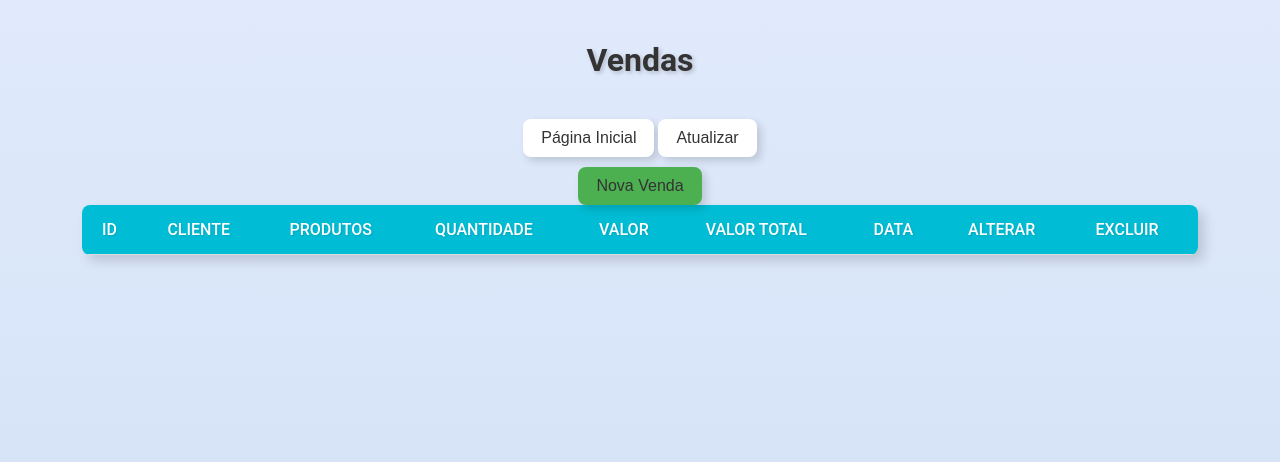
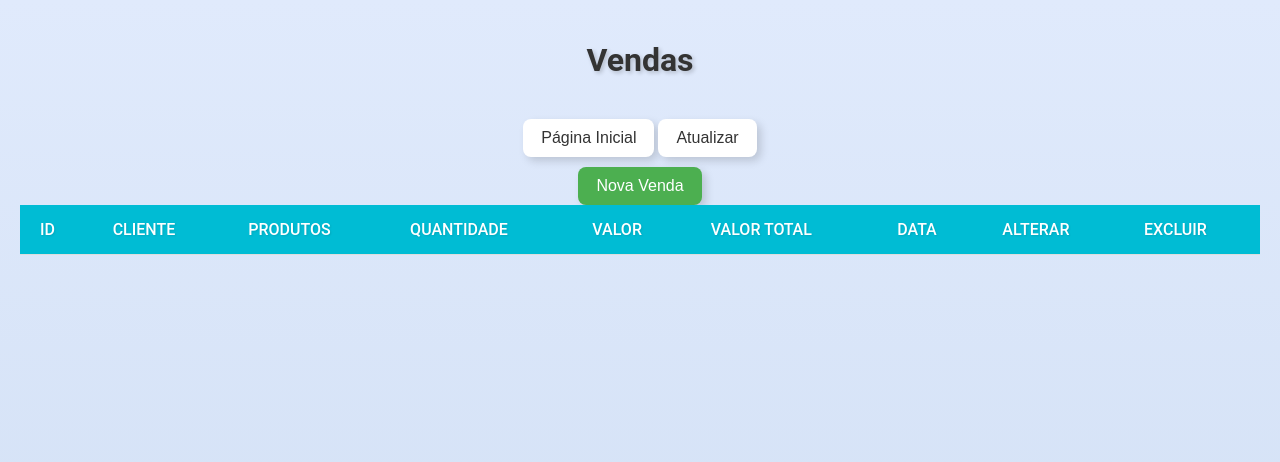
Before and after one commit to henriquefontes802/arommadb, a Flask app: page /vendas in a window 1280 px wide. Shown: the top 462 px of the page. Run offline with Flask 3, Linux system fonts and the light colour scheme; data that the repository does not hold is empty.

Commit message:
Update consulta3.css

```diff
--- a/static/css/consulta3.css
+++ b/static/css/consulta3.css
@@ -18,25 +18,30 @@ h1 {
     text-shadow: 2px 2px 4px rgba(0, 0, 0, 0.2);
 }
 
-table {
-    width: 90%; /* Largura da tabela */
-    max-width: 1200px; /* Largura máxima para tabelas grandes */
-    border-collapse: collapse;
+.table-container {
+    width: 90%;
+    max-width: 1200px;
+    overflow-x: auto;
+    margin-bottom: 40px;
+    border-radius: 8px;
     box-shadow: 6px 6px 12px rgba(0, 0, 0, 0.15);
-    background-color: white;
-    margin-bottom: 40px;
-    border-radius: 8px; /* Bordas arredondadas na tabela */
-    overflow: hidden; /* Esconde o overflow para as bordas arredondadas */
 }
 
-th,
-td {
+table {
+    width: 100%;
+    min-width: 800px;
+    border-collapse: collapse;
+    background-color: white;
+}
+
+th, td {
     padding: 15px 20px;
     text-align: left;
     border-bottom: 1px solid #ddd;
+    white-space: nowrap;
 }
 
-.botoes-topo{
+.botoes-topo {
     border-bottom: 10px solid transparent;
 }
 
@@ -63,77 +68,42 @@ button {
     font-weight: 500;
     box-shadow: 4px 4px 8px rgba(0, 0, 0, 0.15);
     transition: transform 0.3s ease, box-shadow 0.3s ease;
-    transform-style: preserve-3d;
-    backface-visibility: hidden;
-    position: relative;
-    overflow: hidden;
 }
 
 button:hover {
-    transform: translateY(-3px) rotateX(3deg);
+    transform: translateY(-3px);
     box-shadow: 6px 6px 12px rgba(0, 0, 0, 0.2);
 }
 
-button:active {
-    transform: translateY(0);
-    box-shadow: 2px 2px 4px rgba(0, 0, 0, 0.1);
-}
-
-/* Cores específicas dos botões */
 .novoCliente,
 .novoProduto,
 .novaVenda {
     background-color: #4caf50;
+    color: white;
 }
 
-.novoCliente:hover,
-.novoProduto:hover,
-.novaVenda:hover {
-    background-color: #43a047;
-}
-
-.alterarCliente {
+.alterarCliente,
+.alterarVenda {
     background-color: #ff9800;
-}
-
-.alterarCliente:hover {
-    background-color: #fb8c00;
+    color: white;
 }
 
 .btn-excluir {
     background-color: #f44336;
+    color: white;
 }
 
-.btn-excluir:hover {
-    background-color: #d32f2f;
-}
-
-/* Efeito de brilho nos botões */
-button::before {
-    content: "";
-    position: absolute;
-    top: 0;
-    left: 0;
-    width: 100%;
-    height: 100%;
-    background: linear-gradient(135deg, rgba(255, 255, 255, 0.3) 0%, rgba(255, 255, 255, 0) 50%);
-    opacity: 0;
-    transition: opacity 0.3s ease;
-    border-radius: inherit;
-}
-
-button:hover::before {
-    opacity: 1;
-}
-
-@media (max-width: 768px) { /* Ajustado o breakpoint */
-    table {
-        font-size: 14px;
-        width: 95%; /* Aumenta a largura em telas menores */
+@media (max-width: 768px) {
+    .table-container {
+        width: 95%;
     }
 
-    th,
-    td {
+    table {
+        min-width: 700px;
+        font-size: 14px;
+    }
+
+    th, td {
         padding: 10px 12px;
     }
 
```
Also changed, not shown: other parts of static/css/consulta3.css (+12 -12 lines).
